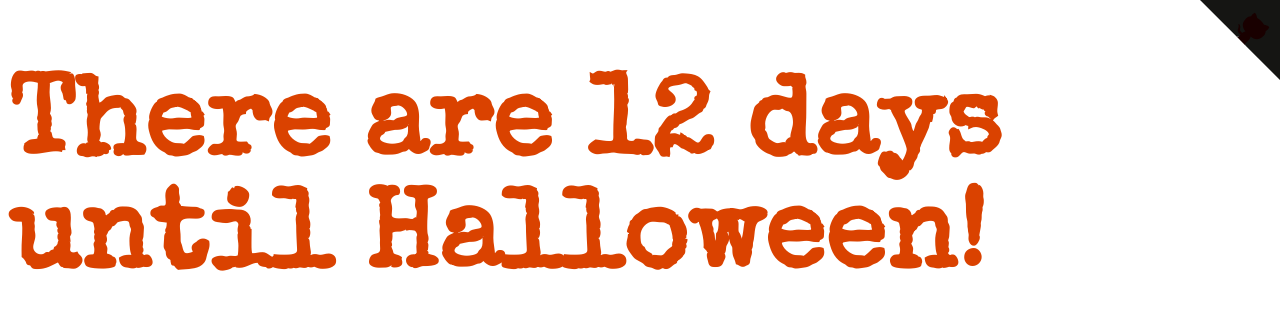
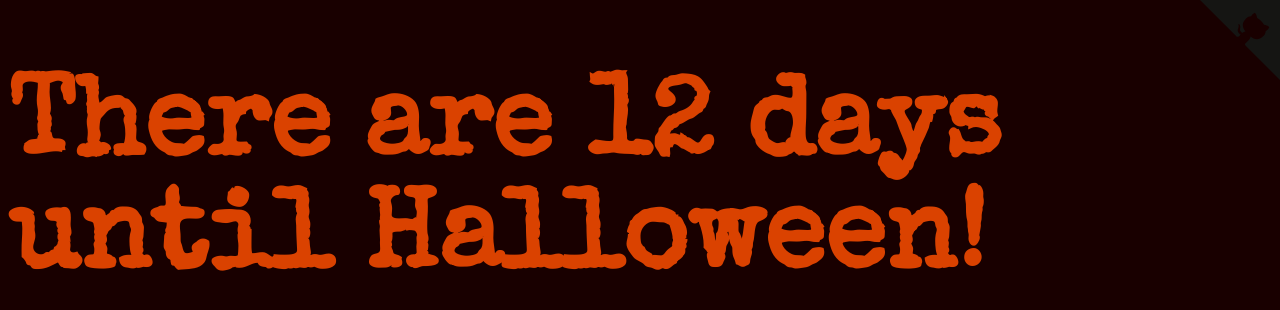
Before and after one commit to scrabill/how-many-days-until-halloween, a plain HTML site: page index.html in a window 1280 px wide. Drawn offline with nearby package versions, Linux system fonts and the light colour scheme.

Commit message:
Update styles.css

```diff
--- a/css/styles.css
+++ b/css/styles.css
@@ -1,6 +1,6 @@
 body {
 	font-family: 'Special Elite', cursive;
-	background-color: #ffffff;
+	background-color: #190000;
 }
 
 h1 {
```
